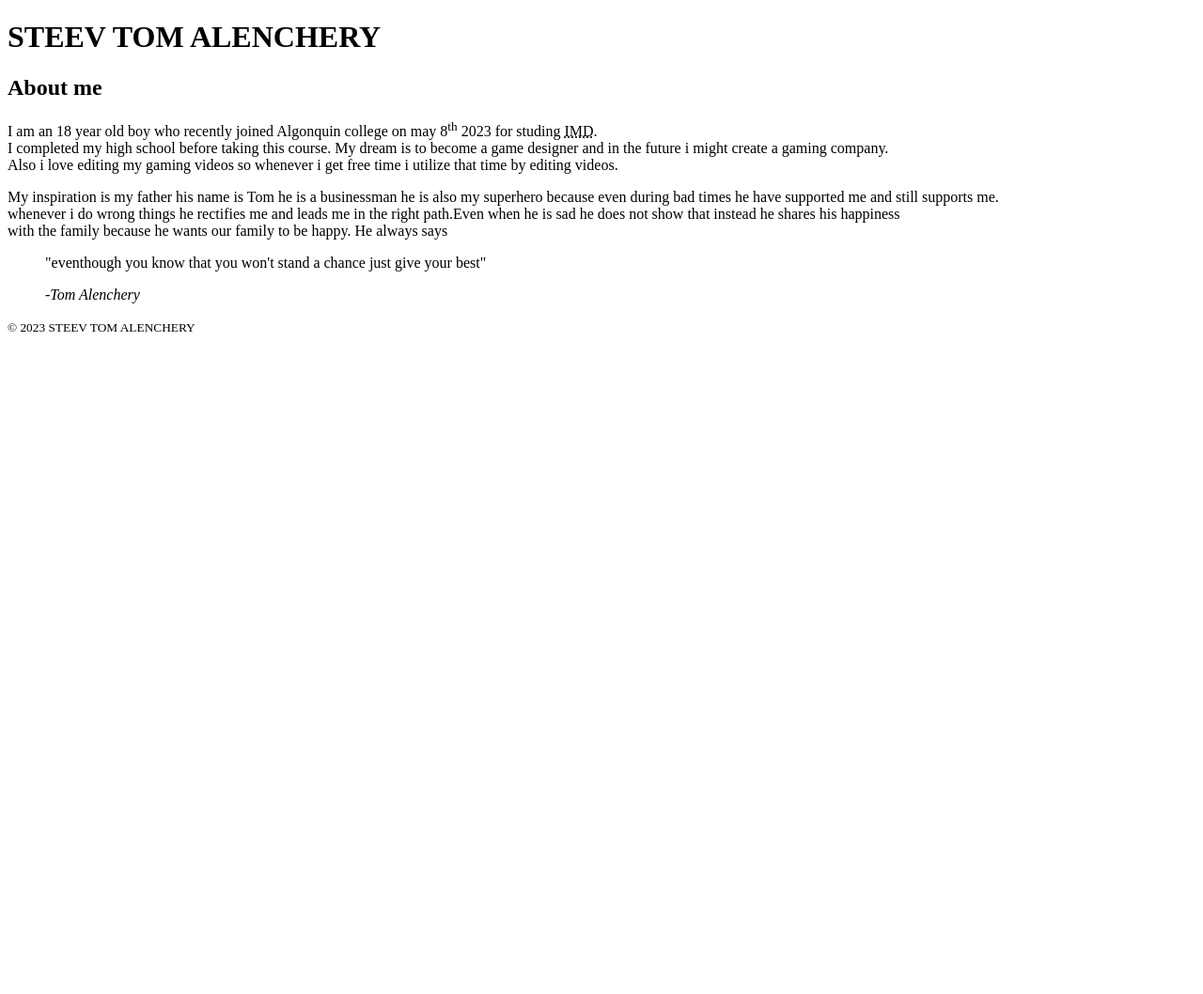
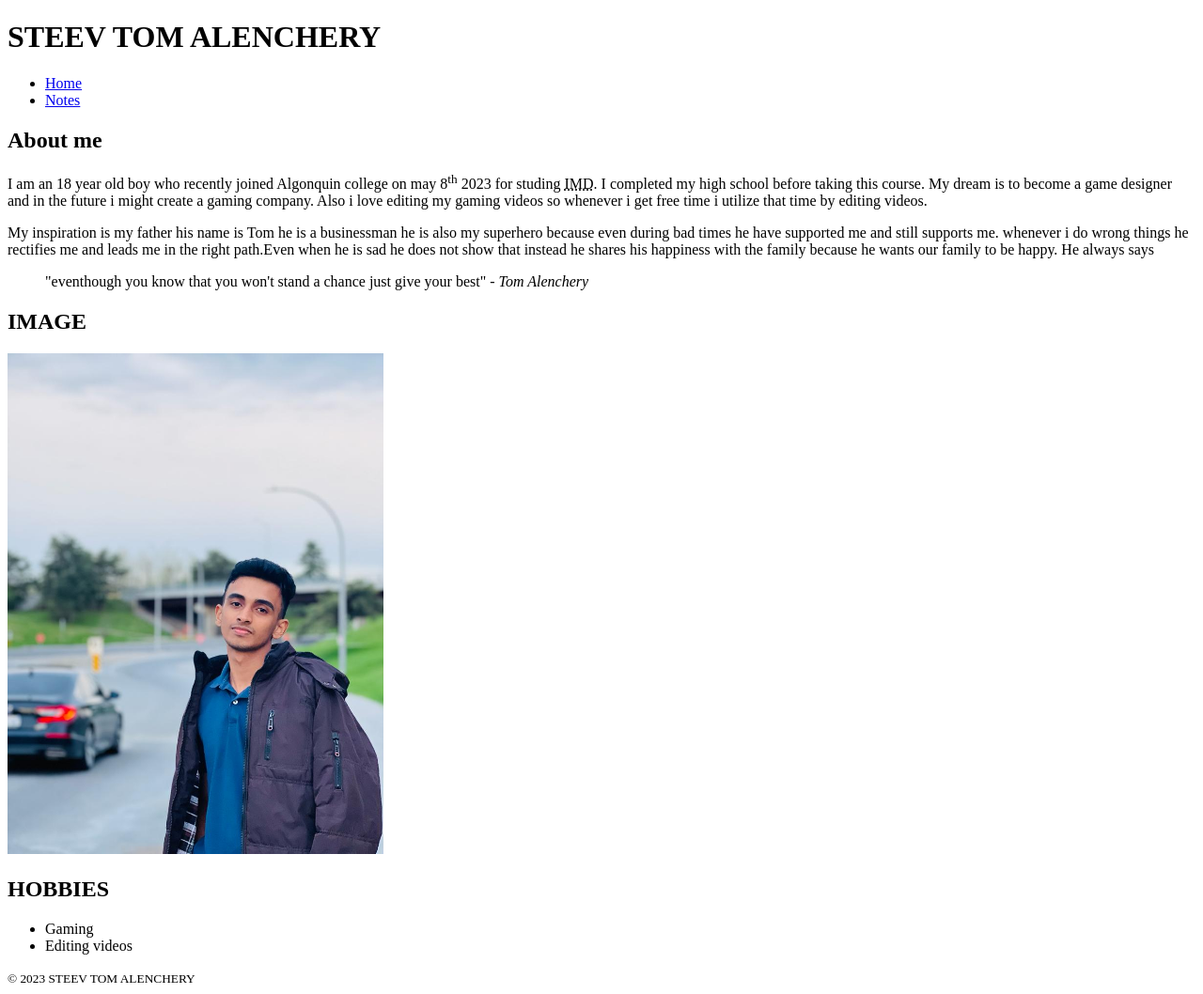
Before and after one commit to Steevtom1/Steevtom1.github.io, a plain HTML site: page html-assignment/index.html in a window 1280 px wide. Shown: the whole page at 94% size. Before the commit the page ends 800 px from the top, so only its background shows below. Drawn offline with Linux system fonts and the light colour scheme.

Commit message:
updates html-assignment

```diff
--- a/html-assignment/index.html
+++ b/html-assignment/index.html
@@ -11,6 +11,12 @@
 <body>
     <header>
         <h1>STEEV TOM ALENCHERY</h1>
+        <nav>
+            <ul>
+                <li><a href="index.html">Home</a></li>
+                <li><a href="notes.html">Notes</a></li>
+            </ul>
+        </nav>
     </header>
     <main>
         <article>
@@ -19,25 +25,32 @@
             </header>
             <p>
                 I am an 18 year old boy who recently joined Algonquin college on may 8<sup>th</sup> 2023 for studing
-                <abbr title="Intractive Media Design">IMD</abbr>.<br>
+                <abbr title="Intractive Media Design">IMD</abbr>.
                 I completed my high school before taking this course. My dream is to become a game designer and in the
-                future i might create a gaming company.<br>
+                future i might create a gaming company.
                 Also i love editing my gaming videos so whenever i get free time i utilize that time by editing videos.
             </p>
             <p>My inspiration is my father his name is Tom he is a businessman he is also my superhero because even
-                during bad times he have supported me and still supports me.<br>
+                during bad times he have supported me and still supports me.
                 whenever i do wrong things he rectifies me and leads me in the right path.Even when he is sad he does
-                not show that instead he shares his happiness<br> with the family because he wants our family to be
+                not show that instead he shares his happiness with the family because he wants our family to be
                 happy.
-                He always says
+                He always says</p>
             <blockquote>
-                <p>"eventhough you know that you won't stand a chance just give your best"</p>
-                <cite>-Tom Alenchery</cite>
+                "eventhough you know that you won't stand a chance just give your best"
+               <cite>- Tom Alenchery</cite>
             </blockquote>
-            </p>
 
-
-        </article>
+            <section>
+                <h2>IMAGE</h2>
+                 <img src="steev_tom_image.jpeg" alt="my image" width="400">
+            </section>
+            <h2>HOBBIES</h2>
+            <ul>
+                <li>Gaming</li>
+                <li>Editing videos</li>
+            </ul>
+         </article>
 
 
     </main>
```
Also changed, not shown: html-assignment/notes.html (added, +44 -0 lines), html-assignment/steev_tom_image.jpeg (added), 1 other file.
